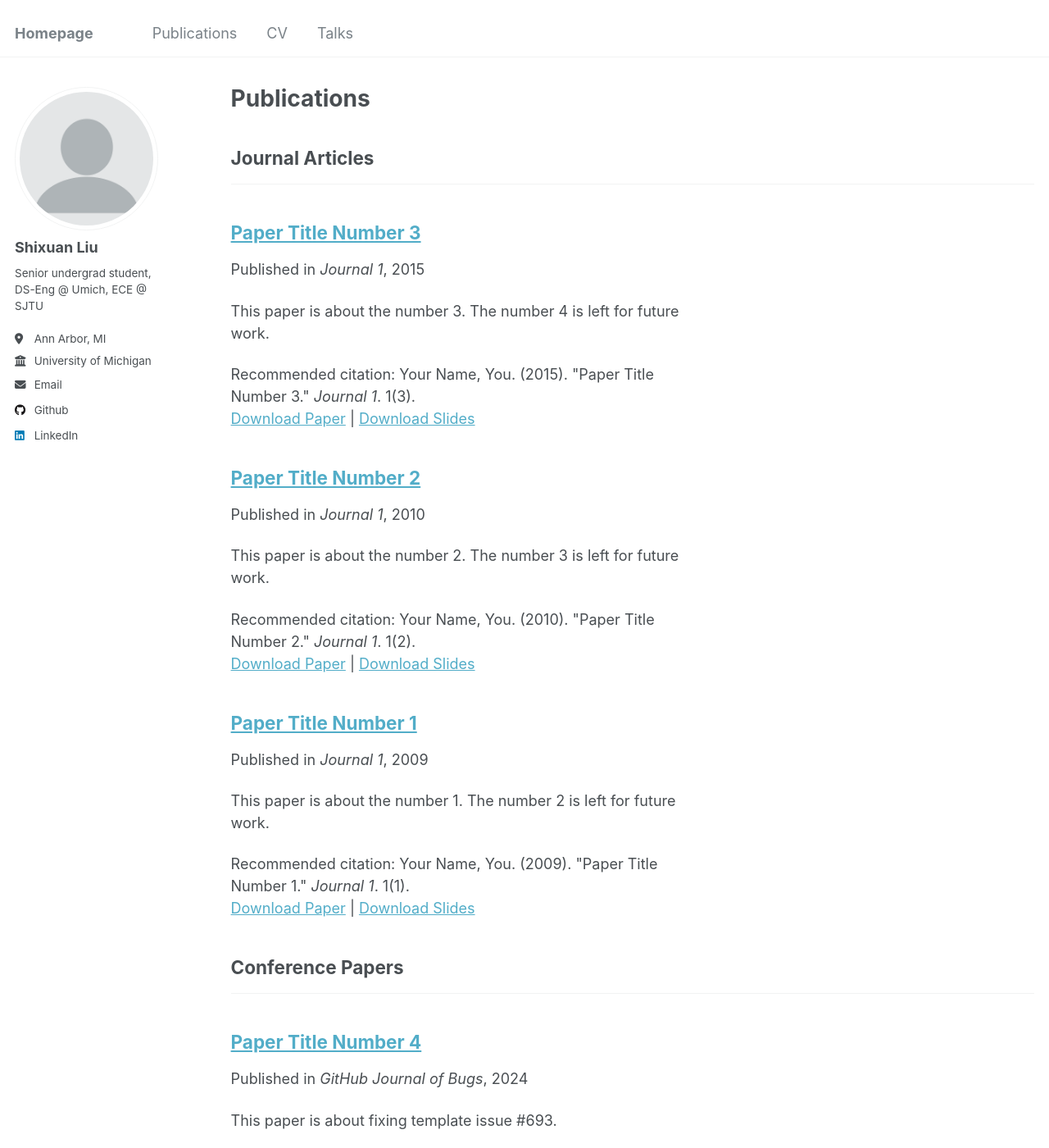
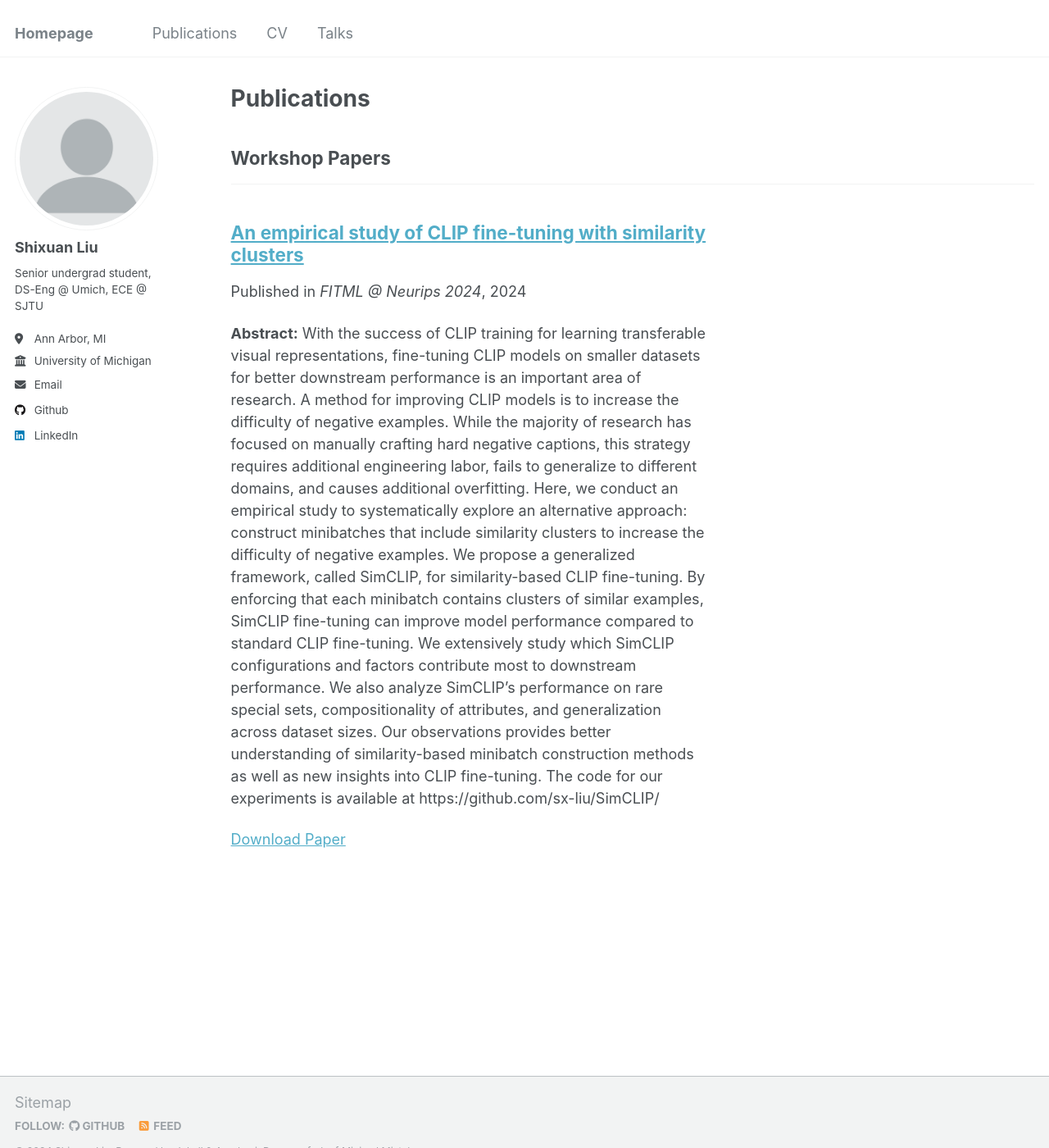
Before and after one commit to sx-liu/sx-liu.github.io, a Jekyll site: the page built from _pages/publications.html, in a window 1280 px wide and 1400 px high. Shown: the whole window at 82% size. Built offline with Jekyll 4.4.1, drawn with Linux system fonts in a browser that asks for light colours; some of the changed text lies outside the part shown.

Commit message:
Add publications

```diff
--- a/_config.yml
+++ b/_config.yml
@@ -82,6 +82,8 @@ publication_category:
     title: 'Journal Articles'
   conferences:
     title: 'Conference Papers'
+  workshops:
+    title: 'Workshop Papers'
 
 # Site Settings
 teaser                   :  # filename of teaser fallback teaser image placed in /images/, .e.g. "500x300.png"
--- a/_layouts/single.html
+++ b/_layouts/single.html
@@ -37,7 +37,7 @@ layout: default
         {% if page.collection == 'teaching' %}
           <p> {{ page.type }}, <i>{{ page.venue }}</i>, {{ page.date | default: "1900-01-01" | date: "%Y" }} </p>
         {% elsif page.venue and page.date %}
-          <p>Published in <i>{{ page.venue }}</i>, {{ page.date | default: "1900-01-01" | date: "%Y" }} </p>
+          <p>In <i>{{ page.venue }}</i>, {{ page.date | default: "1900-01-01" | date: "%Y" }} </p>
         {% elsif page.date %}
           <p class="page__date"><strong><i class="fa fa-fw fa-calendar" aria-hidden="true"></i> {{ site.data.ui-text[site.locale].date_label | default: "Published:" }}</strong> <time datetime="{{ page.date | date_to_xmlschema }}">{{ page.date | default: "1900-01-01" | date: "%B %d, %Y" }}</time></p>
         {% endif %}
--- a/_publications/2009-10-01-paper-title-number-1.md
+++ /dev/null
@@ -1,14 +0,0 @@
----
-title: "Paper Title Number 1"
-collection: publications
-category: manuscripts
-permalink: /publication/2009-10-01-paper-title-number-1
-excerpt: 'This paper is about the number 1. The number 2 is left for future work.'
-date: 2009-10-01
-venue: 'Journal 1'
-slidesurl: 'http://academicpages.github.io/files/slides1.pdf'
-paperurl: 'http://academicpages.github.io/files/paper1.pdf'
-citation: 'Your Name, You. (2009). &quot;Paper Title Number 1.&quot; <i>Journal 1</i>. 1(1).'
----
-
-The contents above will be part of a list of publications, if the user clicks the link for the publication than the contents of section will be rendered as a full page, allowing you to provide more information about the paper for the reader. When publications are displayed as a single page, the contents of the above "citation" field will automatically be included below this section in a smaller font.
--- a/_publications/2010-10-01-paper-title-number-2.md
+++ /dev/null
@@ -1,14 +0,0 @@
----
-title: "Paper Title Number 2"
-collection: publications
-category: manuscripts
-permalink: /publication/2010-10-01-paper-title-number-2
-excerpt: 'This paper is about the number 2. The number 3 is left for future work.'
-date: 2010-10-01
-venue: 'Journal 1'
-slidesurl: 'http://academicpages.github.io/files/slides2.pdf'
-paperurl: 'http://academicpages.github.io/files/paper2.pdf'
-citation: 'Your Name, You. (2010). &quot;Paper Title Number 2.&quot; <i>Journal 1</i>. 1(2).'
----
-
-The contents above will be part of a list of publications, if the user clicks the link for the publication than the contents of section will be rendered as a full page, allowing you to provide more information about the paper for the reader. When publications are displayed as a single page, the contents of the above "citation" field will automatically be included below this section in a smaller font.
--- a/_publications/2015-10-01-paper-title-number-3.md
+++ /dev/null
@@ -1,14 +0,0 @@
----
-title: "Paper Title Number 3"
-collection: publications
-category: manuscripts
-permalink: /publication/2015-10-01-paper-title-number-3
-excerpt: 'This paper is about the number 3. The number 4 is left for future work.'
-date: 2015-10-01
-venue: 'Journal 1'
-slidesurl: 'http://academicpages.github.io/files/slides3.pdf'
-paperurl: 'http://academicpages.github.io/files/paper3.pdf'
-citation: 'Your Name, You. (2015). &quot;Paper Title Number 3.&quot; <i>Journal 1</i>. 1(3).'
----
-
-The contents above will be part of a list of publications, if the user clicks the link for the publication than the contents of section will be rendered as a full page, allowing you to provide more information about the paper for the reader. When publications are displayed as a single page, the contents of the above "citation" field will automatically be included below this section in a smaller font.
--- a/_publications/2024-02-17-paper-title-number-4.md
+++ /dev/null
@@ -1,13 +0,0 @@
----
-title: "Paper Title Number 4"
-collection: publications
-category: conferences
-permalink: /publication/2024-02-17-paper-title-number-4
-excerpt: 'This paper is about fixing template issue #693.'
-date: 2024-02-17
-venue: 'GitHub Journal of Bugs'
-paperurl: 'http://academicpages.github.io/files/paper3.pdf'
-citation: 'Your Name, You. (2024). &quot;Paper Title Number 3.&quot; <i>GitHub Journal of Bugs</i>. 1(3).'
----
-
-The contents above will be part of a list of publications, if the user clicks the link for the publication than the contents of section will be rendered as a full page, allowing you to provide more information about the paper for the reader. When publications are displayed as a single page, the contents of the above "citation" field will automatically be included below this section in a smaller font.
--- /dev/null
+++ b/_publications/2024-10-paper-an_empirical_study_of_clip.md
@@ -0,0 +1,13 @@
+---
+title: "An empirical study of CLIP fine-tuning with similarity clusters"
+collection: publications
+category: workshops
+permalink: /publication/2024-10-paper-an_empirical_study_of_clip
+excerpt: # 'This paper is about fixing template issue #693.'
+date: 2024-02-17
+venue: 'FITML @ Neurips 2024'
+paperurl: 'http://sx-liu.github.io/files/2024-10-paper-an_empirical_study_of_clip.pdf'
+citation: # 'Your Name, You. (2024). &quot;Paper Title Number 3.&quot; <i>GitHub Journal of Bugs</i>. 1(3).'
+---
+
+**Abstract:** With the success of CLIP training for learning transferable visual representations, fine-tuning CLIP models on smaller datasets for better downstream performance is an important area of research. A method for improving CLIP models is to increase the difficulty of negative examples. While the majority of research has focused on manually crafting hard negative captions, this strategy requires additional engineering labor, fails to generalize to different domains, and causes additional overfitting. Here, we conduct an empirical study to systematically explore an alternative approach: construct minibatches that include similarity clusters to increase the difficulty of negative examples. We propose a generalized framework, called SimCLIP, for similarity-based CLIP fine-tuning. By enforcing that each minibatch contains clusters of similar examples, SimCLIP fine-tuning can improve model performance compared to standard CLIP fine-tuning. We extensively study which SimCLIP configurations and factors contribute most to downstream performance. We also analyze SimCLIP’s performance on rare special sets, compositionality of attributes, and generalization across dataset sizes. Our observations provides better understanding of similarity-based minibatch construction methods as well as new insights into CLIP fine-tuning. The code for our experiments is available at https://github.com/sx-liu/SimCLIP/
```
Also changed, not shown: 2 other files.
